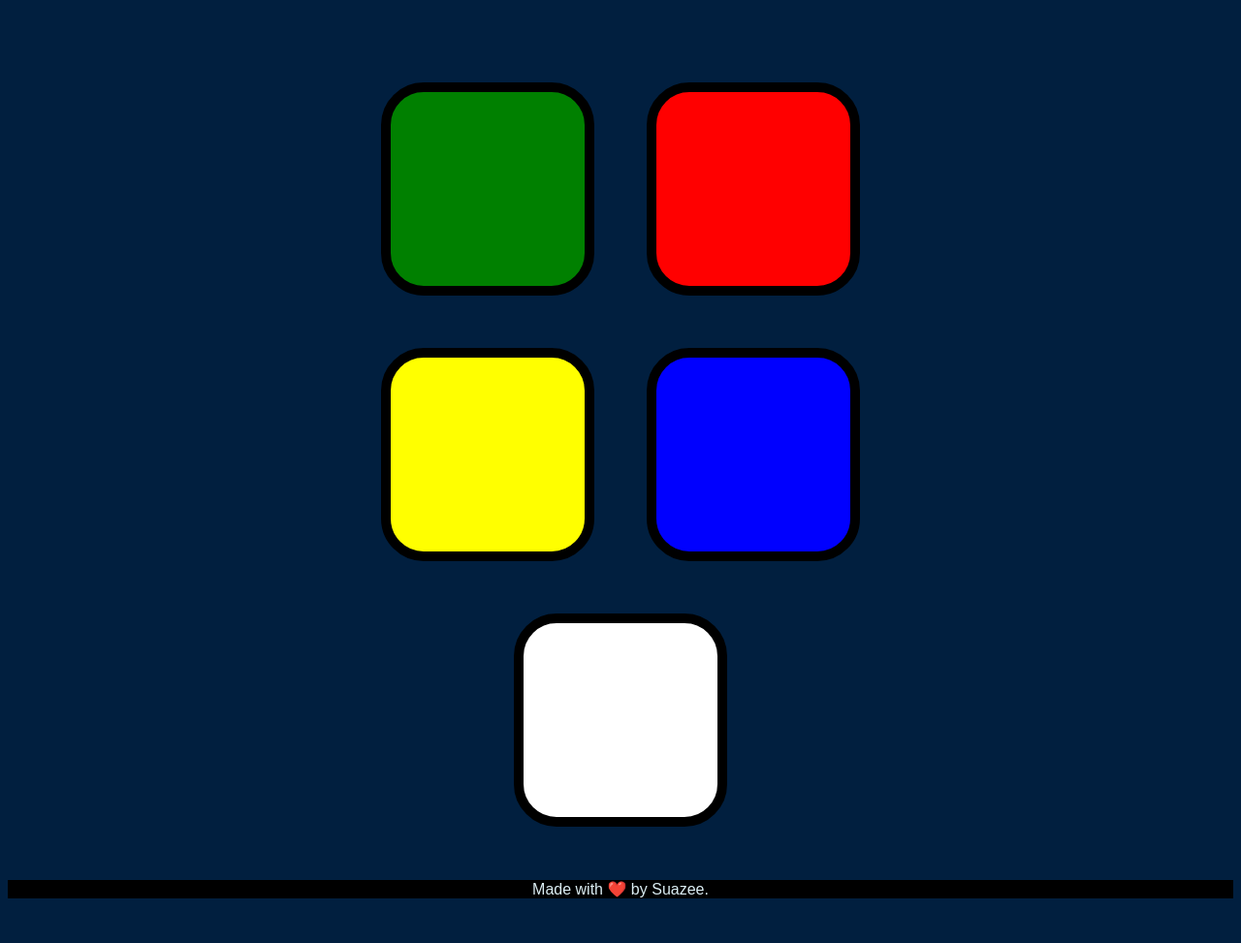
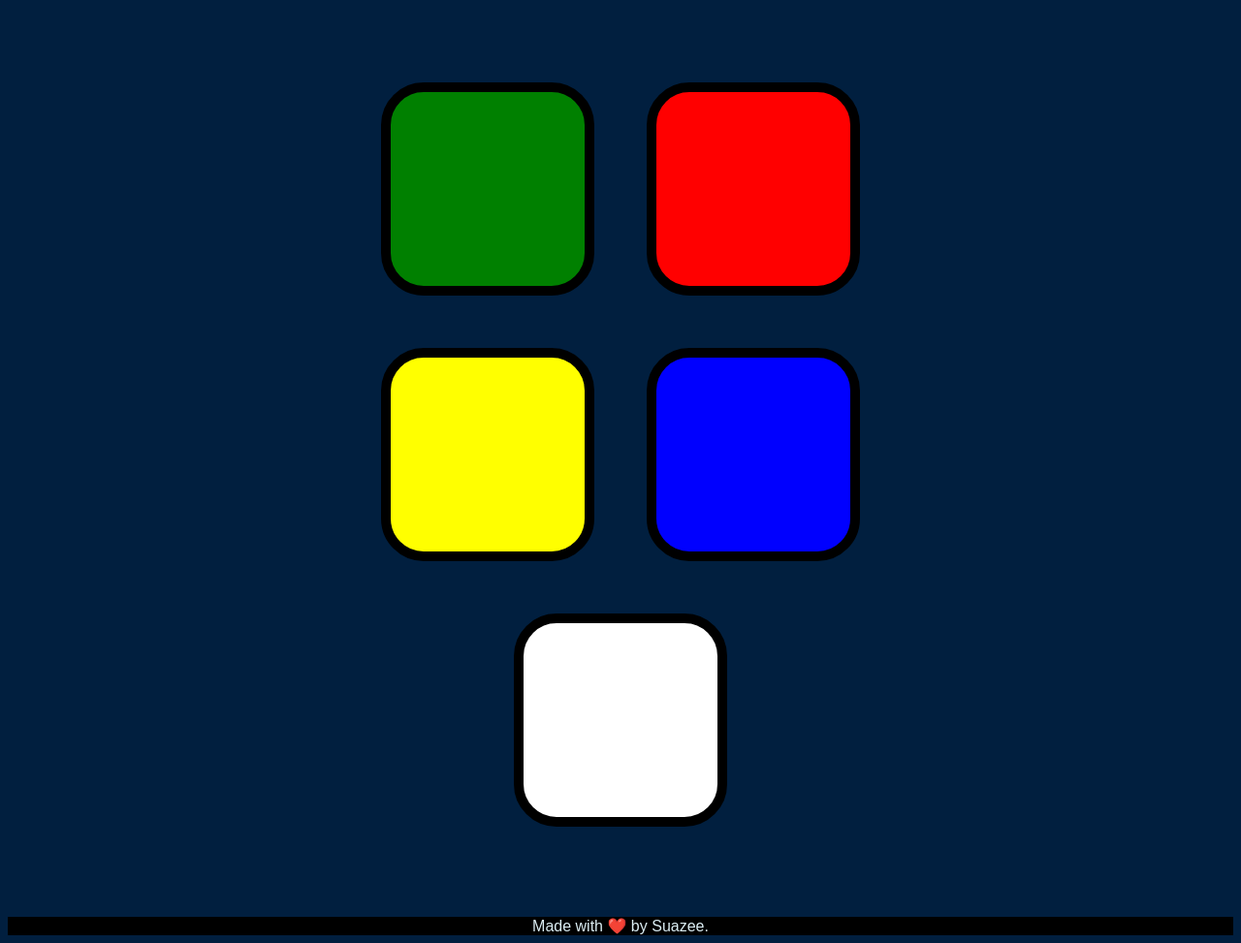
Before and after one commit to Suazee/Simon-Game-by-Suazee, a plain HTML site: page index.html in a window 1280 px wide. Shown: the part 210-1183 px from the top of the page at 97% size. Before the commit the page ends 1145 px from the top, so only its background shows below. Drawn offline with nearby package versions, Linux system fonts and the light colour scheme.

Commit message:
Update styles.css

```diff
--- a/styles.css
+++ b/styles.css
@@ -7,7 +7,7 @@ footer {
   background-color: black;
   color: #DBEDF3;
   font-family: sans-serif;
-  margin: 2% auto auto;
+  margin: 5% auto auto;
   text-align: center;
 }
 
```
